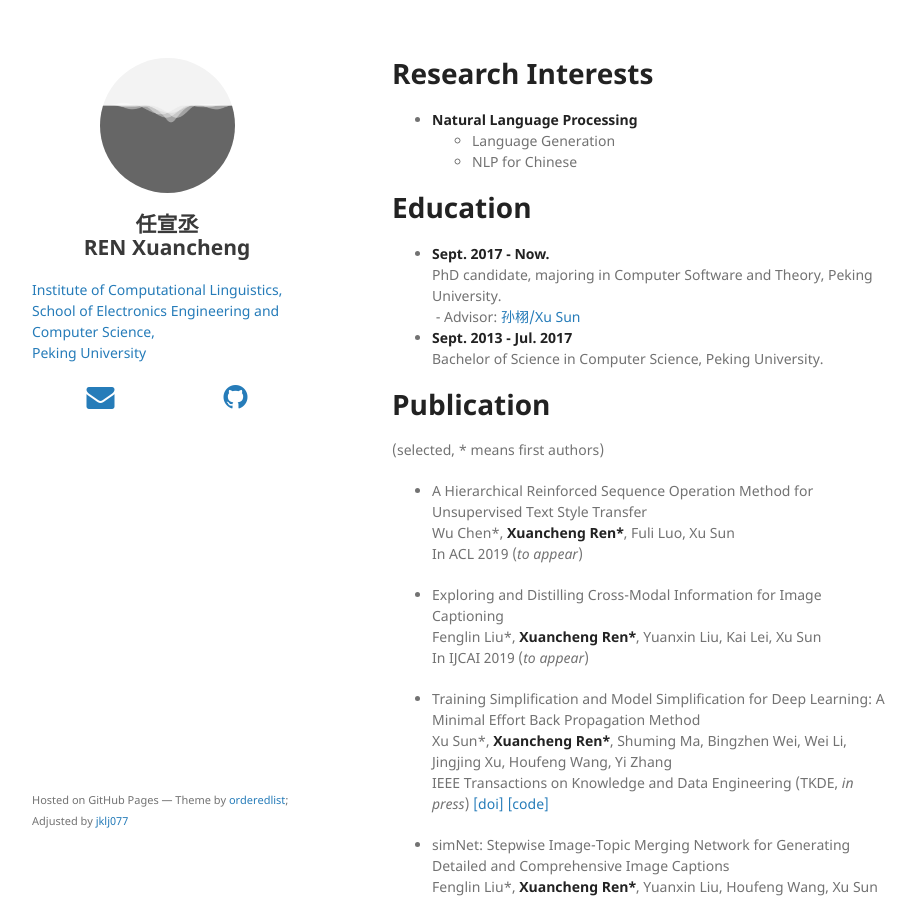
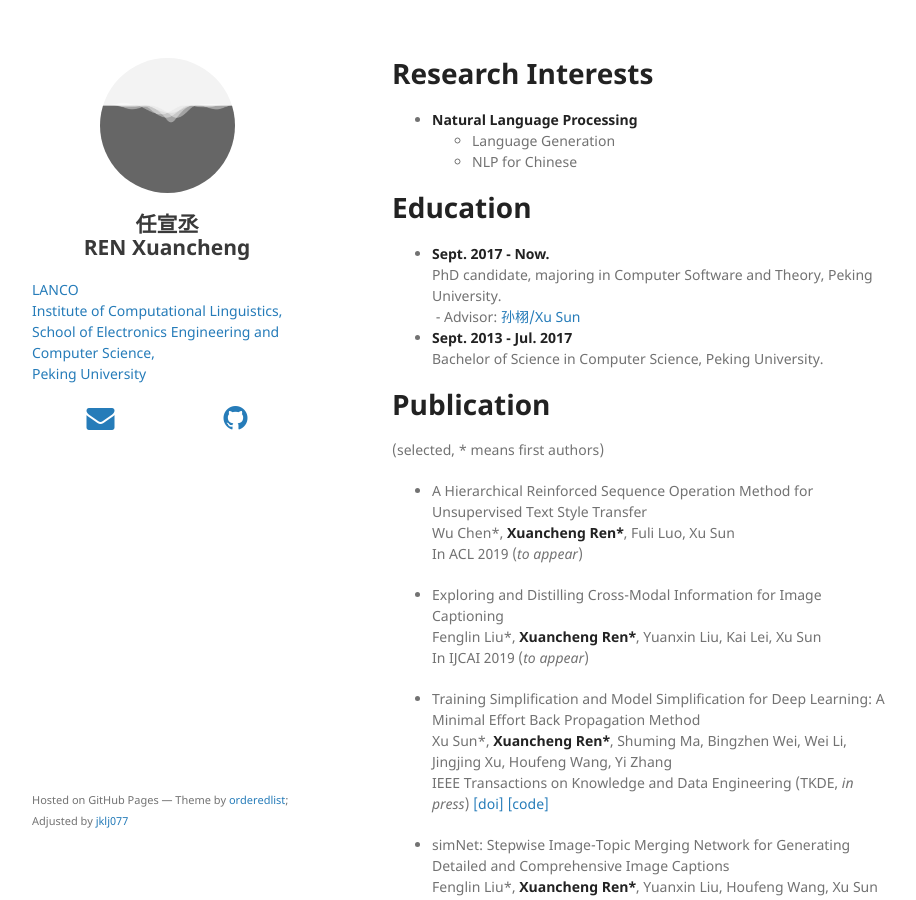
Before and after one commit to jklj077/jklj077.github.io, a Jekyll site: the page built from index.md, in a window 1280 px wide and 900 px high. Shown: the whole window, without its empty margins (178-1094 px from the left). Built offline with Jekyll 4.4.1, drawn with Linux system fonts in a browser that asks for light colours; nearby versions of some CDN libraries; our own code applies the rules of GitHub Pages for plain Markdown files.

```diff
--- a/_layouts/default.html
+++ b/_layouts/default.html
@@ -27,6 +27,8 @@
         <h2 class="center-children">{{ site.name_chinese }}<br/>{{ site.name_pinyin }}</h2>
 
         <p>
+          <a href="{{ site.aff4url }}">{{ site.aff4 }}</a>
+          <br/>
           <a href="{{ site.aff1url }}">{{ site.aff1 }}</a>
           <br/>
           <a href="{{ site.aff2url }}">{{ site.aff2 }}</a>
```
